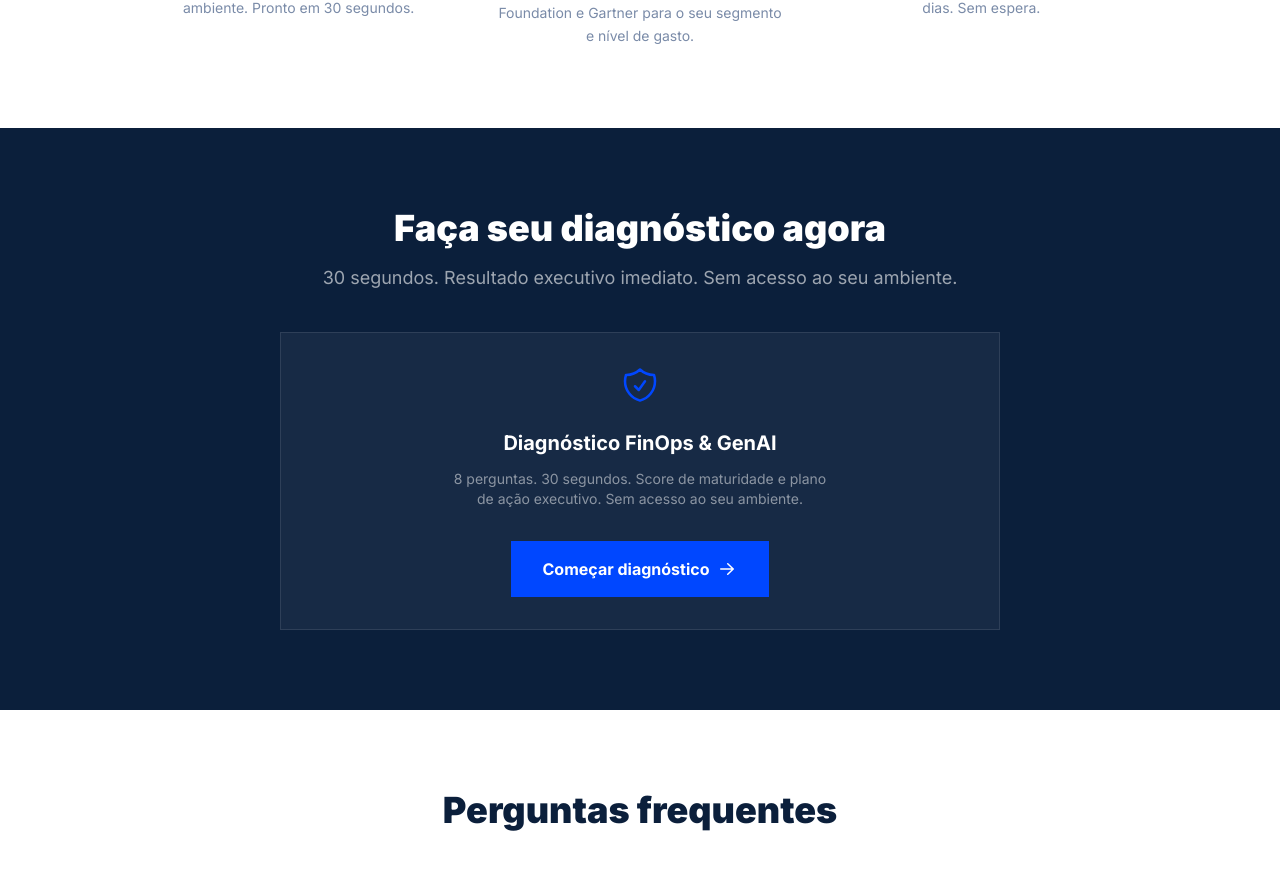
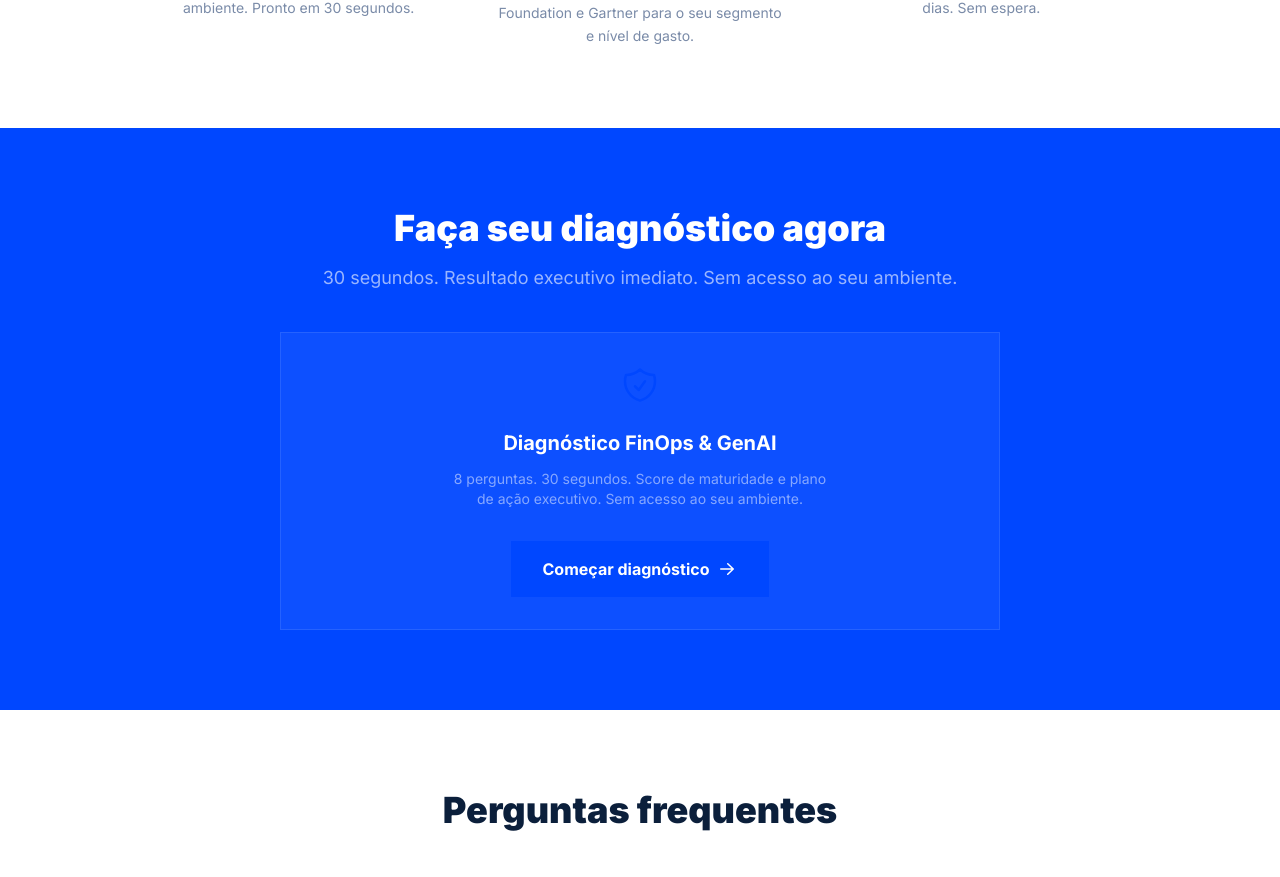
Before and after one commit to carlosjustgit/finops-made, a Next.js app: page / in a window 1280 px wide. Shown: the part 2023-2900 px from the top of the page. Built offline with nearby package versions, Linux system fonts and the light colour scheme; no server answers.

Commit message:
Use brand blue #0047FF for diagnostic section background
Co-authored-by: Cursor <cursoragent@cursor.com>

```diff
--- a/components/landing/DiagnosticSection.tsx
+++ b/components/landing/DiagnosticSection.tsx
@@ -18,7 +18,7 @@ export function DiagnosticSection() {
   return (
     <section
       id="diagnostico"
-      className="bg-[#0B1F3B] py-20"
+      className="bg-[#0047FF] py-20"
       aria-labelledby="diagnostic-heading"
     >
       <div className="max-w-3xl mx-auto px-6">
```
